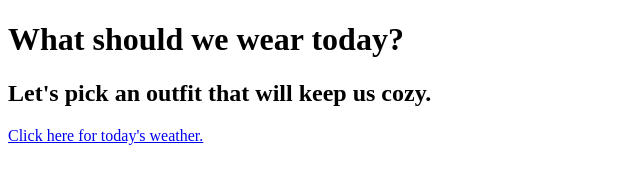
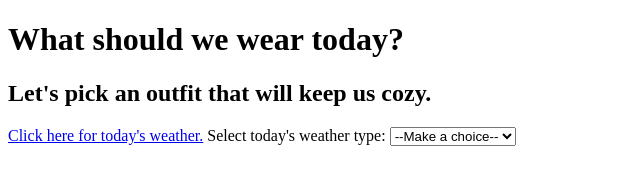
Before and after one commit to marissabellusci/Simple-Weather-App, a plain HTML site: page index.html in a window 1280 px wide. Shown: the whole page, without its empty margins (0-640 px from the left). Drawn offline with Linux system fonts and the light colour scheme.

Commit message:
added weather type selector

```diff
--- a/index.html
+++ b/index.html
@@ -11,5 +11,15 @@
 
 <a id='forecast-link' target=_blank href='https://weather.com/weather/today/'>Click here for today's weather.</a>
 
+<label for='weather'>Select today's weather type:</label>
+    <select id='weather'>
+        <option value="">--Make a choice--</option>
+        <option value="sunny">Sunny</option>
+        <option value="rainy">Raining</option>
+        <option value="snowing">Snowing</option>
+        <option value="cloudy">Cloudy</option>
+    </select>
+
+<p></p>
 
 </body>
```
